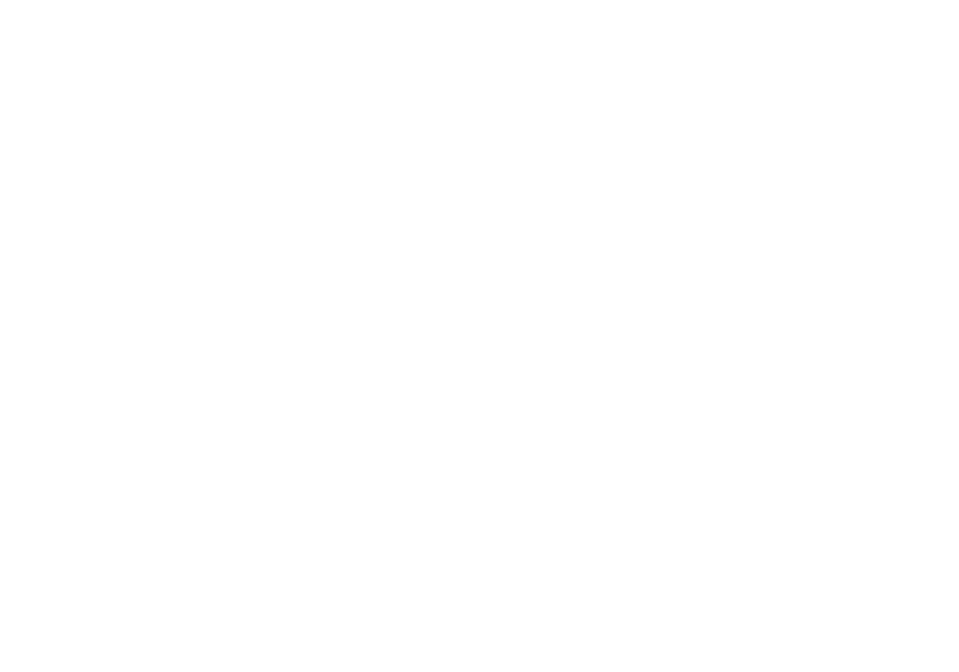
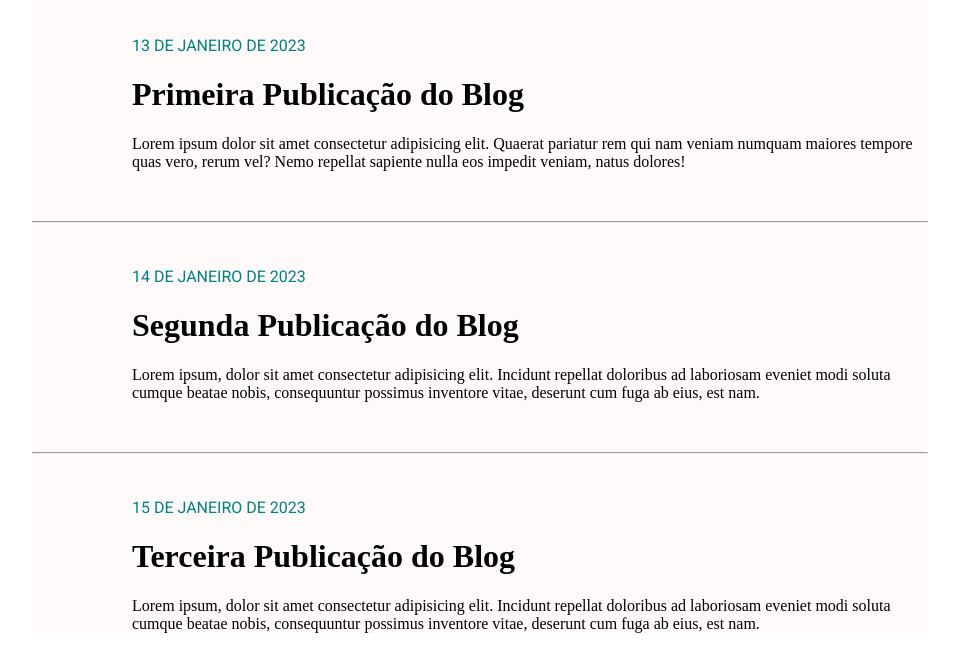
Before and after one commit to FreitasNovoHumano/INICIANDO-CSS3, a plain HTML site: page fonts-google/iniciando-css3-pt2/index.html in a window 1280 px wide. Shown: the whole page, without its empty margins (160-1119 px from the left). Drawn offline with Linux system fonts and the light colour scheme.

Commit message:
Criando um site css pt2

```diff
--- a/fonts-google/iniciando-css3-pt2/index.html
+++ b/fonts-google/iniciando-css3-pt2/index.html
@@ -5,6 +5,34 @@
     <meta http-equiv="X-UA-Compatible" content="IE=edge" />
     <meta name="viewport" content="width=device-width, initial-scale=1.0" />
     <title>Recriando um site com css pt2</title>
+    <link href="https://fonts.googleapis.com/css?family=Montserrat|Open+Sans|Roboto&display=swap" rel="stylesheet" />
+    <link rel="stylesheet" type="text/css" href="style.css" />
   </head>
-  <body></body>
+  <body>
+    <div class="post-container">
+      <div class="post">
+        <p class="date">13 DE JANEIRO DE 2023</p><p>
+        </p><h1>Primeira Publicação do Blog</h1>
+        <div class="post-content">
+          <p>Lorem ipsum dolor sit amet consectetur adipisicing elit. Quaerat pariatur rem qui nam veniam numquam maiores tempore quas vero, rerum vel? Nemo repellat sapiente nulla eos impedit veniam, natus dolores!</p>
+        </div>
+      </h1></div>
+      <hr />
+      <div class="post">
+        <p class="date">14 DE JANEIRO DE 2023</p><p>
+        </p><h1>Segunda Publicação do Blog</h1>
+        <div class="post-content">
+          <p>Lorem ipsum, dolor sit amet consectetur adipisicing elit. Incidunt repellat doloribus ad laboriosam eveniet modi soluta cumque beatae nobis, consequuntur possimus inventore vitae, deserunt cum fuga ab eius, est nam.</p>
+        </div>
+      </div>
+      <hr />
+      <div class="post">
+        <p class="date">15 DE JANEIRO DE 2023</p><p>
+        </p><h1>Terceira Publicação do Blog</h1>
+        <div class="post-content">
+          <p>Lorem ipsum, dolor sit amet consectetur adipisicing elit. Incidunt repellat doloribus ad laboriosam eveniet modi soluta cumque beatae nobis, consequuntur possimus inventore vitae, deserunt cum fuga ab eius, est nam.</p>
+        </div>
+      </div>
+    </div>
+  </body>
 </html>
--- a/fonts-google/iniciando-css3-pt2/style.css
+++ b/fonts-google/iniciando-css3-pt2/style.css
@@ -0,0 +1,31 @@
+body {
+  margin: 0px;
+}
+h1 {
+  font-family: "Montserrat" sans-serif;
+}
+
+.post-container {
+  width: 70%;
+  height: 100%;
+  margin: 0px auto 0px auto;
+  background-color: #fffafa;
+}
+
+.post-container .date {
+  font-family: "Roboto", sans-serif;
+  color: #008080;
+}
+
+.post-container div .post-container {
+  width: 90%;
+  font-family: "Open Sans", sans-serif;
+  font-weight: normal;
+}
+
+.post-container .post {
+  margin-left: 50px;
+  margin-bottom: 50px;
+  padding-top: 20px;
+  padding-left: 50px;
+}
```
